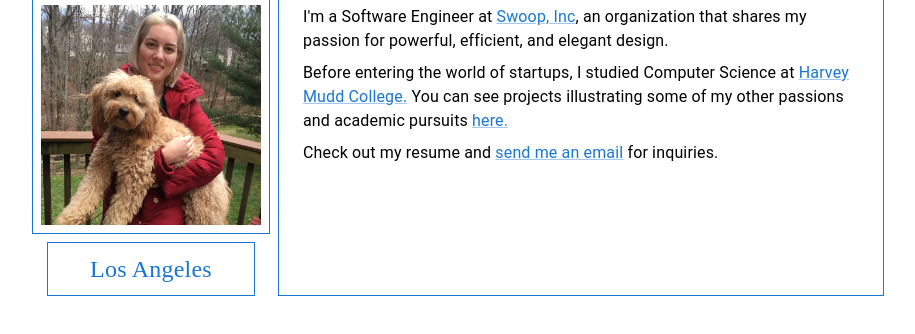
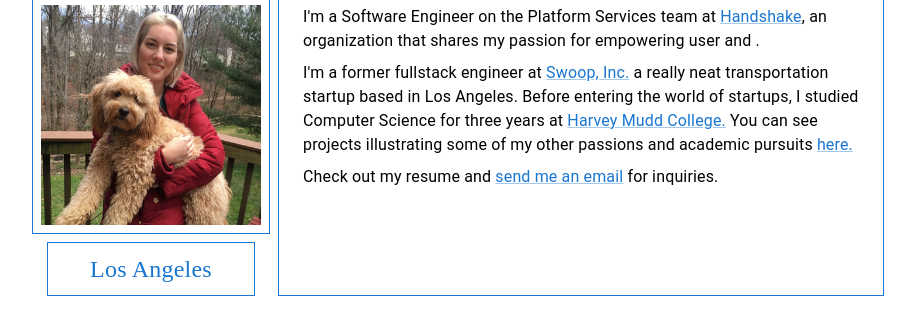
Before and after one commit to sienaguerrero/by-the-marina-gatsby-website, a Gatsby site: page / in a window 1280 px wide. Shown: the part 82-416 px from the top of the page, without its empty margins (182-1097 px from the left). Built offline with nearby package versions, Linux system fonts and the light colour scheme; Gatsby itself is replaced by a stand-in of ours.

Commit message:
Update work history

```diff
--- a/src/pages/index.tsx
+++ b/src/pages/index.tsx
@@ -129,15 +129,17 @@ export default function IndexPage() {
                 </Box>
 
                 <Typography sx={{ mb: 1 }}>
-                  I'm a Software Engineer at{" "}
-                  <Link href="https://www.swoopapp.com">Swoop, Inc</Link>, an
-                  organization that shares my passion for powerful, efficient,
-                  and elegant design.
+                  I'm a Software Engineer on the Platform Services team at{" "}
+                  <Link href="https://joinhandshake.com/">Handshake</Link>, an
+                  organization that shares my passion for empowering user and .
                 </Typography>
 
                 <Typography sx={{ mb: 1 }}>
-                  Before entering the world of startups, I studied Computer
-                  Science at{" "}
+                  I'm a former fullstack engineer at{" "}
+                  <Link href="https://swoopapp.com/">Swoop, Inc.</Link> a really
+                  neat transportation startup based in Los Angeles. Before
+                  entering the world of startups, I studied Computer Science for
+                  three years at{" "}
                   <Link href="https://www.hmc.edu">Harvey Mudd College.</Link>{" "}
                   You can see projects illustrating some of my other passions
                   and academic pursuits <Link href="/my-projects">here.</Link>
```
